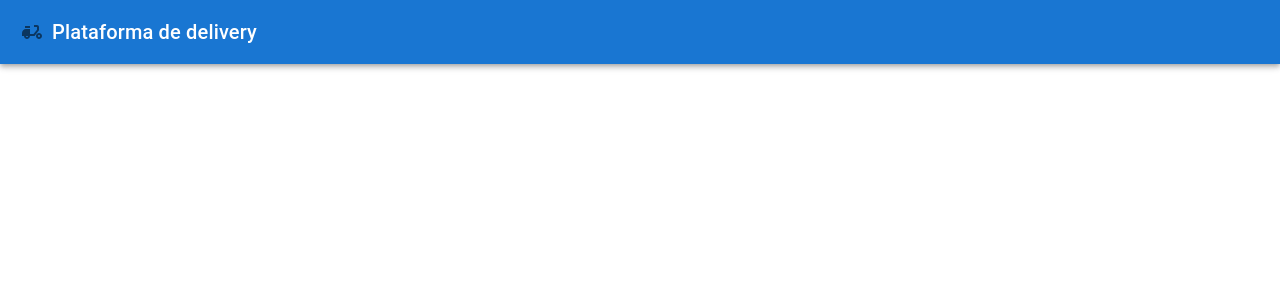
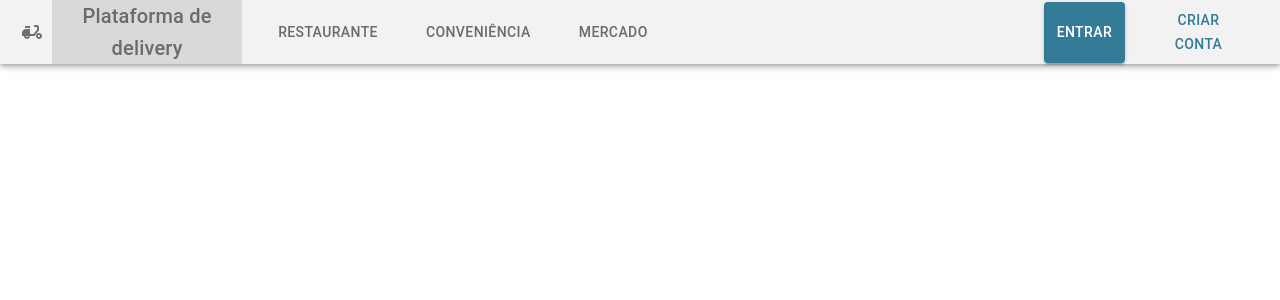
Before and after one commit to ViniciusPonce/delivery-platform-TCC, a React (Create React App) app in the folder frontend/: page / in a window 1280 px wide. Shown: the top 300 px of the page. Built offline with nearby package versions, Linux system fonts and the light colour scheme; no server answers.

Commit message:
Navbar Elements

```diff
--- a/frontend/public/index.html
+++ b/frontend/public/index.html
@@ -9,7 +9,6 @@
       name="description"
       content="Web site created using create-react-app"
     />
-    <link rel="apple-touch-icon" href="%PUBLIC_URL%/logo192.png" />
     <!--
       manifest.json provides metadata used when your web app is installed on a
       user's mobile device or desktop. See https://developers.google.com/web/fundamentals/web-app-manifest/
--- a/frontend/src/App.js
+++ b/frontend/src/App.js
@@ -19,7 +19,9 @@ function App() {
 
   return (
     <div className="App">
-      <Navbar/>
+      <div className='navbar'>
+        <Navbar/>
+      </div>
     </div>
   );
 }
--- /dev/null
+++ b/frontend/src/components/Convenience.js
@@ -0,0 +1,22 @@
+import Button from '@mui/material/Button'
+
+import '../styles/ButtonText.css'
+
+const Convenience = () => {
+
+
+    return (
+        <>
+            <Button
+            className= 'button'
+            variant = 'Text'
+            style={{color: '#6B6B6B'}}
+            onClick={() => {console.log('Aqui é a Conveniência')}}>
+                Conveniência
+            </Button>
+        </>
+    )
+
+}
+
+export default Convenience
--- /dev/null
+++ b/frontend/src/components/CreateAccount.js
@@ -0,0 +1,19 @@
+import Button from '@mui/material/Button'
+
+import '../styles/ButtonText.css'
+
+const CreateAccount = () => {
+    return (
+        <>
+            <Button
+            className = 'button'
+            variant = 'Text'
+            style = {{color:'#347B98'}}
+            onClick={() => {console.log('Criando Conta')}}>
+                Criar Conta
+            </Button>
+        </>
+    )
+}
+
+export default CreateAccount
--- /dev/null
+++ b/frontend/src/components/Login.js
@@ -0,0 +1,19 @@
+import Button from '@mui/material/Button'
+
+import '../styles/ButtonText.css'
+
+const Login = () => {
+    return (
+        <>
+            <Button
+            className = 'button'
+            variant = 'contained'
+            style={{background: '#347B98'}}
+            onClick = {() => {console.log('Usuário entrou')}}>
+                Entrar
+            </Button>
+        </>
+    )
+}
+
+export default Login
--- /dev/null
+++ b/frontend/src/components/Marketplace.js
@@ -0,0 +1,20 @@
+import { Button } from "@mui/material"
+import '../styles/ButtonText.css'
+
+
+const Marketplace = () => {
+
+    return (
+        <>
+            <Button
+            className= 'button'
+            variant = 'Text'
+            style={{color: '#6B6B6B'}}
+            onClick={() => {console.log('Aqui é o Mercado')}}>
+                Mercado
+            </Button>
+        </>
+    )
+}
+
+export default Marketplace
--- a/frontend/src/components/Navbar.js
+++ b/frontend/src/components/Navbar.js
@@ -1,21 +1,39 @@
 import {
-  AppBar, Toolbar, Typography, IconButton
-} from '@mui/material'
-import DeliveyDinigIcon from '@mui/icons-material/DeliveryDining'
+  AppBar,Toolbar,Typography,IconButton, Stack
+  }
+  from '@mui/material'
+import DeliveryDiningIcon from '@mui/icons-material/DeliveryDining'
+
+import Restaurant from './Restaurant'
+import Convenience from './Convenience'
+import Marketplace from './Marketplace'
+import Login from './Login'
+
+import '../styles/ButtonText.css'
+import CreateAccount from './CreateAccount'
 
 
-const Navbar = () => {
+const  Navbar = ()=> {
   return (
-    <>
-      <AppBar position = 'statistic' enableColorOnDark>
-        <Toolbar>
-          <IconButton color='inherid' edge='start'>
-            <DeliveyDinigIcon/>
-          </IconButton>
-          <Typography variant='h6'>Plataforma de delivery</Typography>
-        </Toolbar>
-      </AppBar>
-    </>
+  <AppBar position='static' enableColorOnDark>
+      <Toolbar style={{background: '#F2F2F2'}}>
+        <IconButton edge = 'start'>
+          <DeliveryDiningIcon/>
+        </IconButton>
+        <Typography variant="h6" style={{background: '#D9D9D9', color: '#6B6B6B'}}>Plataforma de delivery</Typography>
+        <div className='space'>
+          <Stack direction='row' spacing={2}>
+            <Restaurant/>
+            <Convenience/>
+            <Marketplace/>
+          </Stack>
+        </div>
+        <Stack direction='row' spacing={2}>
+          <Login/>
+          <CreateAccount/>
+        </Stack>
+      </Toolbar>
+    </AppBar>
   )
 }
 
--- /dev/null
+++ b/frontend/src/components/Restaurant.js
@@ -0,0 +1,21 @@
+import Button from '@mui/material/Button'
+
+import '../styles/ButtonText.css'
+
+
+
+const Restaurant = () => {
+  return (
+    <>
+        <Button
+        className= 'button'
+        variant = 'Text'
+        style={{color: '#6B6B6B'}}
+        onClick={() => console.log('Aqui é o Restaurante')}>
+          Restaurante
+        </Button>
+    </>
+  )
+}
+
+export default Restaurant
--- a/frontend/src/index.css
+++ b/frontend/src/index.css
@@ -11,3 +11,7 @@ code {
   font-family: source-code-pro, Menlo, Monaco, Consolas, 'Courier New',
     monospace;
 }
+
+.navbar  {
+  background-color: aliceblue;
+}
--- /dev/null
+++ b/frontend/src/styles/ButtonText.css
@@ -0,0 +1,10 @@
+.button {
+    background-color: blue;
+    color: #6B6B6B;
+}
+
+
+.space {
+    margin-left: 20px;
+    margin-right: 380px;
+}
```
Also changed, not shown: frontend/public/logo192.png (added).
